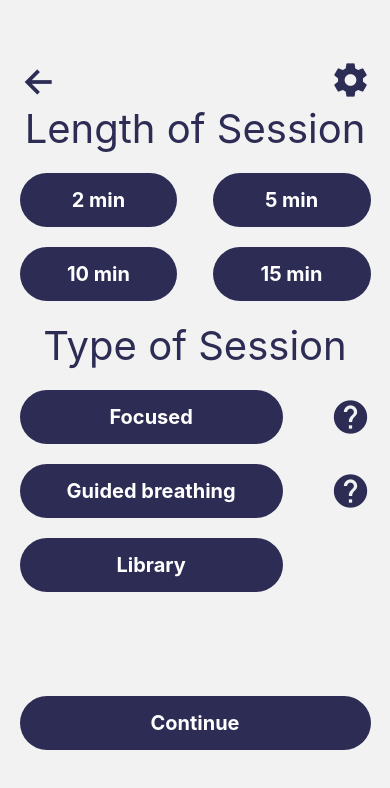
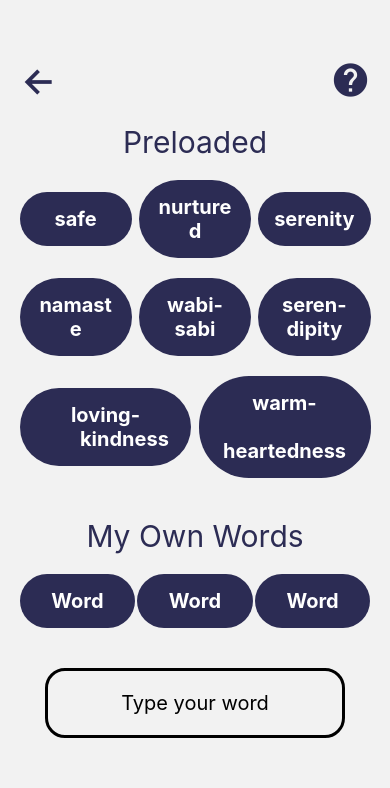
Before and after one commit to farisdurrani/meditation-app, a React Native app: screen /ChooseWordPage in a window 390 px wide. Shown: the top 788 px of the page. Built offline with nearby package versions, Linux system fonts and the light colour scheme.

Commit message:
ChooseWordPage

```diff
--- a/components/MButton.js
+++ b/components/MButton.js
@@ -8,14 +8,14 @@ import {
 import { COLORS } from "../constants";
 
 const MButton = (props) => {
-  const { text, onPress, containerStyle, buttonStyle } = props;
+  const { text, onPress, containerStyle, buttonStyle, textStyle } = props;
   return (
     <View style={containerStyle}>
       <TouchableOpacity
         onPress={onPress ? onPress : () => {}}
         style={buttonStyle ? buttonStyle : styles.button}
       >
-        <Text style={styles.buttonText}>{text}</Text>
+        <Text style={textStyle ? textStyle : styles.buttonText}>{text}</Text>
       </TouchableOpacity>
     </View>
   );
--- a/navigation/index.js
+++ b/navigation/index.js
@@ -7,6 +7,7 @@ import {
   RegisterScreen,
   CurrentScore,
   Timer,
+  ChooseWordPage,
 } from "../screens";
 
 const Stack = createNativeStackNavigator();
@@ -17,8 +18,8 @@ const Navigation = () => {
       <Stack.Navigator>
         <Stack.Screen
           options={{ headerShown: false }}
-          name="Timer"
-          component={Timer}
+          name="ChooseWordPage"
+          component={ChooseWordPage}
         />
         <Stack.Screen
           options={{ headerShown: false }}
@@ -45,6 +46,11 @@ const Navigation = () => {
           name="HomeScreen"
           component={HomeScreen}
         />
+        <Stack.Screen
+          options={{ headerShown: false }}
+          name="Timer"
+          component={Timer}
+        />
       </Stack.Navigator>
     </NavigationContainer>
   );
--- a/screens/focused_screens/ChooseWordPage.js
+++ b/screens/focused_screens/ChooseWordPage.js
@@ -1,14 +1,97 @@
-import { StyleSheet, Text, View } from 'react-native'
-import React from 'react'
+import {
+  StyleSheet,
+  Text,
+  View,
+  Dimensions,
+  TextInput,
+  KeyboardAvoidingView,
+  ScrollView,
+} from "react-native";
+import React from "react";
+import { HeaderButtons, MButton } from "../../components";
+import { COLORS } from "../../constants";
 
-const ChooseWordPage = () => {
+const ChooseWordPage = ({ navigation }) => {
+  const [newWord, setNewWord] = React.useState("");
+
   return (
-    <View>
-      <Text>ChooseWordPage</Text>
+    <View style={styles.mainContainer}>
+      <HeaderButtons navigation={navigation} />
+      <Text style={styles.label}>Preloaded</Text>
+      <View style={styles.oneRow}>
+        <MButton containerStyle={{ width: "32%" }} text="safe" />
+        <MButton containerStyle={{ width: "32%" }} text="nurtured" />
+        <MButton containerStyle={{ width: "32%" }} text="serenity" />
+      </View>
+      <View style={styles.oneRow}>
+        <MButton containerStyle={{ width: "32%" }} text="namaste" />
+        <MButton containerStyle={{ width: "32%" }} text="wabi-sabi" />
+        <MButton containerStyle={{ width: "32%" }} text="seren-dipity" />
+      </View>
+
+      <View style={styles.oneRow}>
+        <MButton
+          containerStyle={{ width: "49%" }}
+          text="loving-
+        kindness"
+        />
+        <MButton
+          containerStyle={{ width: "49%" }}
+          text="warm-
+        heartedness"
+        />
+      </View>
+      <Text style={styles.label}>My Own Words</Text>
+      <View style={styles.oneRow}>
+        <MButton containerStyle={{ width: "33%" }} text="Word" />
+        <MButton containerStyle={{ width: "33%" }} text="Word" />
+        <MButton containerStyle={{ width: "33%" }} text="Word" />
+      </View>
+
+      <KeyboardAvoidingView style={styles.inputBox}>
+        <TextInput
+          placeholder="Type your word"
+          value={newWord}
+          onChangeText={setNewWord}
+          style={styles.inputText}
+        />
+      </KeyboardAvoidingView>
     </View>
-  )
-}
+  );
+};
 
-export default ChooseWordPage
+export default ChooseWordPage;
 
-const styles = StyleSheet.create({})
+const styles = StyleSheet.create({
+  mainContainer: {
+    alignItems: "center",
+  },
+  oneRow: {
+    display: "flex",
+    width: "90%",
+    marginBottom: 20,
+    flexDirection: "row",
+    alignItems: "center",
+    justifyContent: "space-between",
+  },
+  inputBox: {
+    borderWidth: 3,
+    marginTop: 20,
+    width: 300,
+    padding: 20,
+    borderRadius: 20,
+    display: "flex",
+    flexDirection: "column",
+    alignItems: "center",
+    justifyContent: "center",
+  },
+  inputText: {
+    textAlign: "center",
+    fontSize: 20,
+  },
+  label: {
+    color: COLORS.primary_blue,
+    fontSize: 30,
+    marginVertical: 20,
+  },
+});
```
